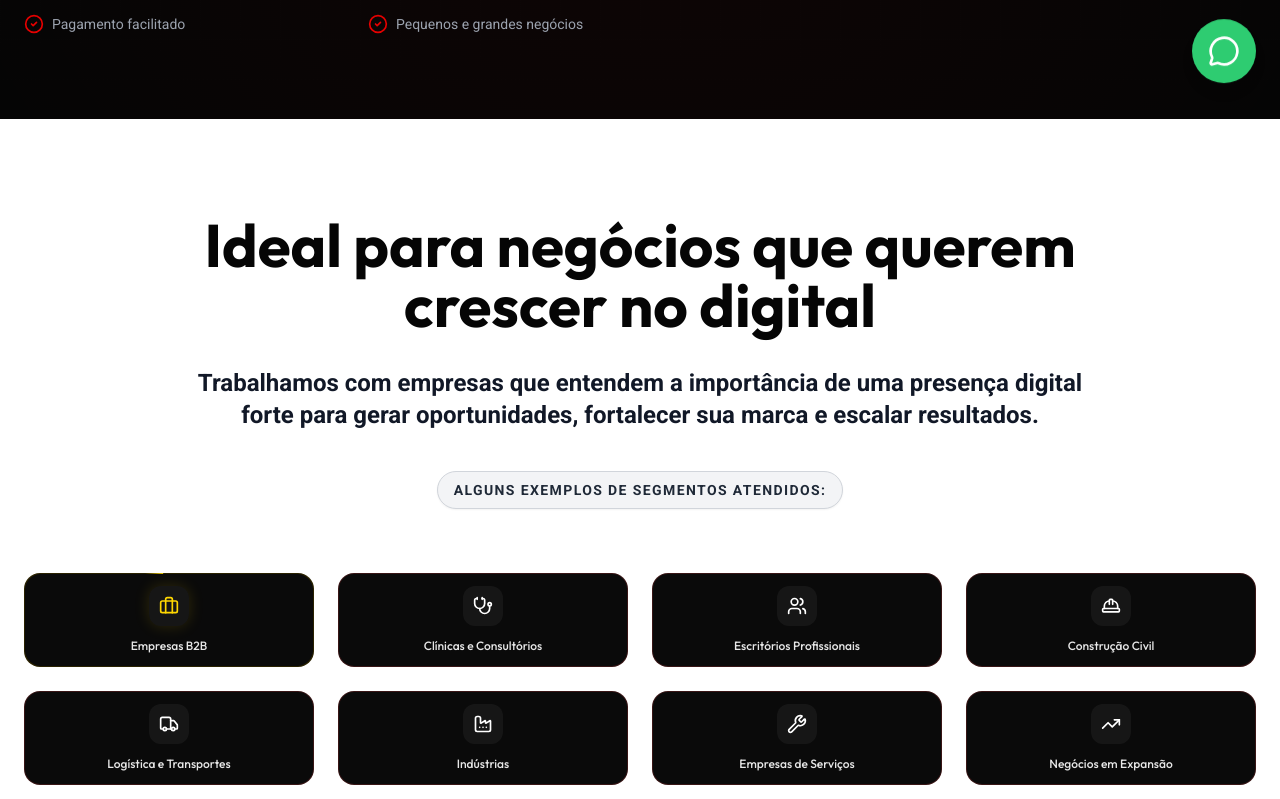
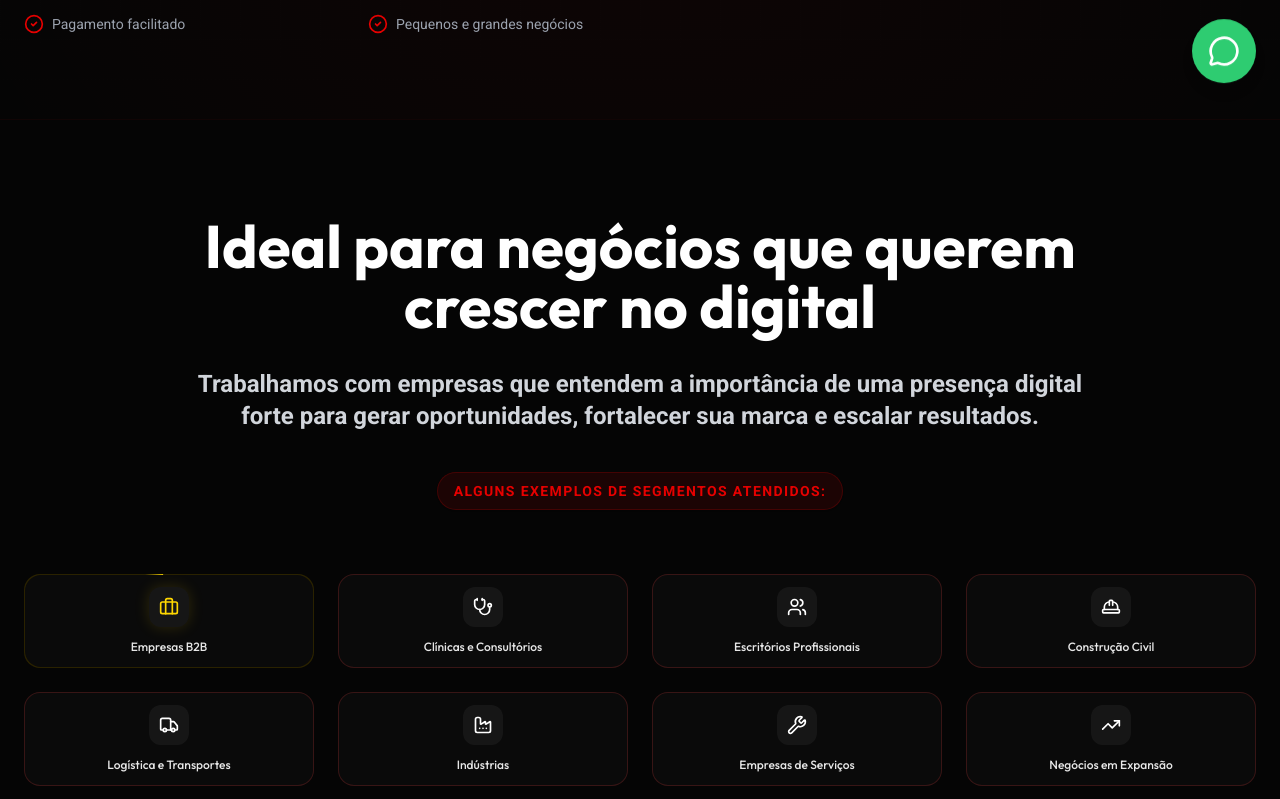
Before and after one commit to manusagenten1-hub/tecnova, a React (Vite) app: page / in a window 1280 px wide. Shown: the part 681-1480 px from the top of the page. Built offline with nearby package versions, Linux system fonts and the light colour scheme.

Commit message:
Update TargetAudience.tsx

```diff
--- a/components/TargetAudience.tsx
+++ b/components/TargetAudience.tsx
@@ -16,7 +16,7 @@ const audiences: AudienceItem[] = [
 
 const TargetAudience: React.FC = () => {
   return (
-    <section id="audience" className="py-16 md:py-24 bg-white relative overflow-hidden">
+    <section id="audience" className="py-16 md:py-24 bg-brand-dark relative overflow-hidden border-t border-brand-accent/5">
       <div className="container mx-auto px-4 md:px-6 relative z-10">
         <motion.div
           initial={{ opacity: 0, y: 40 }}
@@ -25,14 +25,14 @@ const TargetAudience: React.FC = () => {
           transition={{ duration: 0.7, ease: [0.16, 1, 0.3, 1] }}
           className="text-center max-w-4xl mx-auto mb-10 md:mb-16"
         >
-          <h2 className="text-3xl md:text-5xl lg:text-6xl font-heading font-bold text-brand-dark mb-6 md:mb-8">
+          <h2 className="text-3xl md:text-5xl lg:text-6xl font-heading font-bold text-white mb-6 md:mb-8">
             Ideal para negócios que querem crescer no digital
           </h2>
-          <p className="text-gray-900 font-bold text-lg md:text-2xl leading-relaxed mb-8 md:mb-10">
+          <p className="text-gray-300 font-bold text-lg md:text-2xl leading-relaxed mb-8 md:mb-10">
             Trabalhamos com empresas que entendem a importância de uma presença digital forte para gerar oportunidades, fortalecer sua marca e escalar resultados.
           </p>
-          <div className="inline-block px-4 py-1.5 rounded-full bg-gray-100 border border-gray-300 shadow-sm">
-            <span className="text-gray-800 text-xs md:text-sm font-bold tracking-widest uppercase">
+          <div className="inline-block px-4 py-1.5 rounded-full bg-brand-accent/10 border border-brand-accent/20 shadow-sm">
+            <span className="text-brand-accent text-xs md:text-sm font-bold tracking-widest uppercase">
               Alguns exemplos de segmentos atendidos:
             </span>
           </div>
```
